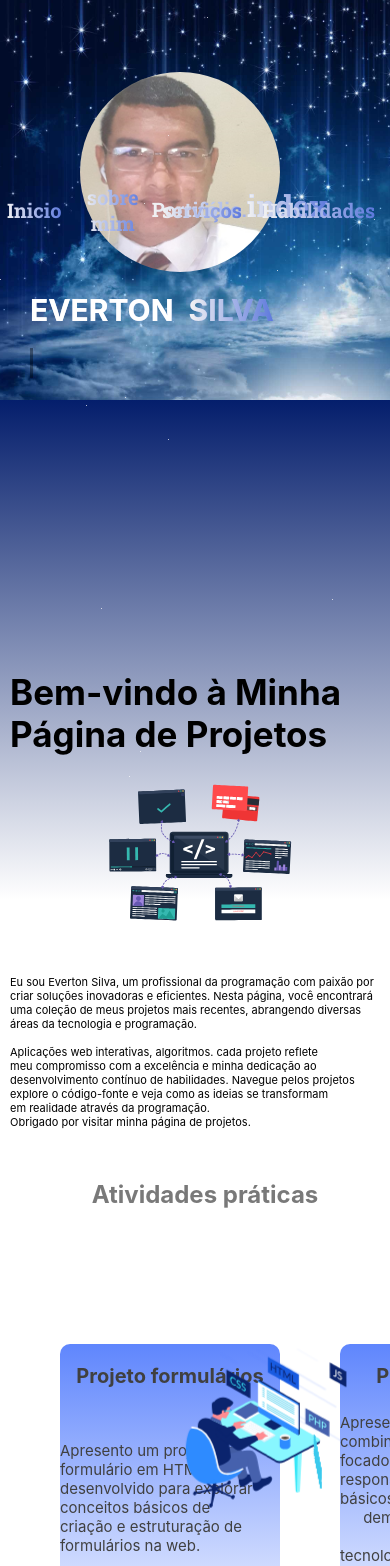
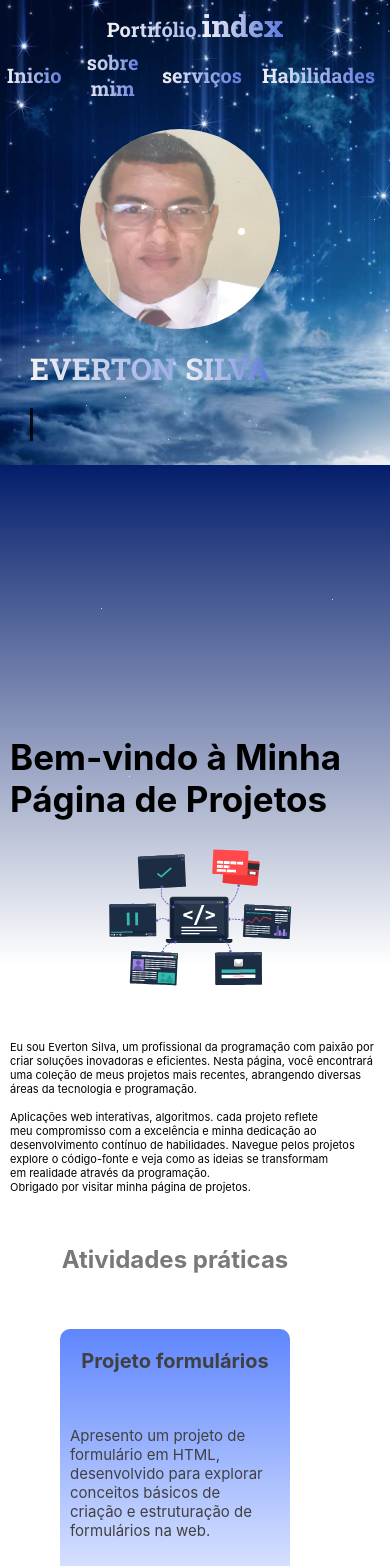
Before and after one commit to everton365/LandingPage, a React (Vite) app: page / in a window 390 px wide. Shown: the top 1566 px of the page. Built offline with nearby package versions, Linux system fonts and the light colour scheme.

Commit message:
responsividade

```diff
--- a/src/App.jsx
+++ b/src/App.jsx
@@ -153,7 +153,7 @@ function App() {
           <div className="link">
             <h3>Projeto Receita</h3>
             <div className="text-bnt">
-              <p>Apresento nosso projeto</p>
+              <p>Apresento um projeto</p>
               <p>combinando HTML e CSS, </p>
               <p>focado em criar um layout </p>
               <p>responsivo e conceitos</p>
@@ -167,7 +167,7 @@ function App() {
           <div className="link">
             <h3>Projeto Tabela</h3>
             <div className="text-bnt">
-              <p>Apresento nosso projeto de</p>
+              <p>Apresento um projeto de</p>
               <p>abelas em HTML, desenvolvido</p>
               <p>para explorar a estruturação e </p>
               <p>formatação de dados tabulares</p>
--- a/src/index.css
+++ b/src/index.css
@@ -21,6 +21,7 @@
   display: flex;
   position: absolute;
   flex-direction: row;
+  z-index: 10;
   font-family: "Roboto Slab", serif;
   margin-top: 10px;
   margin-left: 80px;
@@ -140,6 +141,10 @@ main {
   color: transparent;
 }
 
+.digito h1 {
+  font-family: "Roboto Slab", serif;
+}
+
 @keyframes mask {
   50% {
     border-right-color: transparent;
@@ -162,7 +167,7 @@ main {
 .digite1 {
   display: flex;
   font-size: 40px;
-  font-family: "inter", sans-serif;
+  font-family: "Roboto Slab", serif;
   margin-top: 20px;
   white-space: nowrap;
   color: #ffffff;
@@ -170,6 +175,10 @@ main {
   overflow: hidden;
   width: 23.3ch;
   animation: mask1 0.5s linear infinite, write1 15s steps(15, end) infinite;
+}
+
+.profile-section h2 {
+  font-family: "Roboto Slab", serif;
 }
 
 @keyframes mask1 {
@@ -299,6 +308,7 @@ h3 {
   flex-direction: column;
   align-items: flex-start;
   justify-content: center;
+  margin-left: 10px;
   width: 220px;
   height: 200px;
 }
@@ -470,6 +480,22 @@ footer {
     width: 400px;
     height: 2000;
   }
+  .title1 {
+    display: flex;
+    flex-direction: row;
+    justify-content: flex-start;
+    align-items: flex-start;
+    border: 2px solid rgba(0, 0, 0, 0);
+    z-index: 20;
+    margin-top: -350px;
+    margin-left: -10px;
+  }
+  .statusbar {
+    margin-top: -250px;
+  }
+  .statusbar button:nth-child(2)::after {
+    display: block;
+  }
   header {
     display: flex;
     flex-direction: column;
@@ -479,12 +505,15 @@ footer {
   }
   main {
     display: flex;
+    margin-top: 65px;
     flex-direction: column;
     justify-content: center;
     width: 400px;
   }
   /* Estilizando a seção */
   .profile-section {
+    display: flex;
+    height: 700px;
     border: 2px solid rgba(0, 0, 0, 0);
     justify-content: flex-start;
     align-items: flex-start;
@@ -510,9 +539,19 @@ footer {
     font-family: "inter", sans-serif;
     margin-top: 20px;
     white-space: nowrap;
-    color: #ffffff;
+    background-image: linear-gradient(to right, #f3f3f3, #5c78dc);
+    -webkit-background-clip: text;
+    background-clip: text;
+    color: transparent;
     overflow: hidden;
     width: 14.5ch;
+  }
+  .digite span {
+    margin-left: 10px;
+    background-image: linear-gradient(to right, #f3f3f3, #5c78dc);
+    -webkit-background-clip: text;
+    background-clip: text;
+    color: transparent;
   }
   .digite1 {
     display: flex;
@@ -528,12 +567,16 @@ footer {
   }
   .info-section {
     display: flex;
+    margin-top: 0px;
     height: 500px;
     width: 400px;
     margin-top: 0px;
     flex-direction: column;
     justify-content: center;
     background: linear-gradient(to bottom, #041e6c, #ffffff);
+  }
+  .profile-section img {
+    margin-top: 200px;
   }
   .info-section h2 {
     margin-top: 500px;
@@ -555,9 +598,9 @@ footer {
   }
   .praticas {
     display: flex;
-    flex-direction: row;
-    justify-content: space-evenly;
-    margin-top: 80px;
+    flex-direction: column;
+    justify-content: center;
+    margin-top: 0px;
     padding: 5px;
     width: 100%;
     max-width: 400px;
@@ -568,7 +611,7 @@ footer {
     justify-content: center;
     font-family: "inter", sans-serif;
     margin-top: 280px;
-    margin-left: 10px;
+    margin-left: -50px;
     margin-bottom: -30px;
     color: #797979;
   }
@@ -589,8 +632,8 @@ footer {
     position: absolute;
     z-index: 4;
     display: flex;
-    margin-top: 50px;
-    margin-left: 140px;
+    margin-bottom: -1700px;
+    margin-left: 180px;
     width: 200px;
   }
   footer {
--- a/src/index.scss
+++ b/src/index.scss
@@ -24,6 +24,7 @@ $text-secundary: "Roboto Slab", serif;
   display: flex;
   position: absolute;
   flex-direction: row;
+  z-index: 10;
   font-family: "Roboto Slab", serif;
   margin-top: 10px;
   margin-left: 80px;
@@ -141,6 +142,9 @@ main {
   background-clip: text;
   color: transparent;
 }
+.digito h1 {
+  font-family: $text-secundary;
+}
 
 @keyframes mask {
   50% {
@@ -167,7 +171,7 @@ main {
 .digite1 {
   display: flex;
   font-size: 40px;
-  font-family: $text-primary;
+  font-family: $text-secundary;
   margin-top: 20px;
   white-space: nowrap;
   color: #ffffff;
@@ -175,6 +179,9 @@ main {
   overflow: hidden;
   width: 23.3ch;
   animation: mask1 0.5s linear infinite, write1 15s steps(15, end) infinite;
+}
+.profile-section h2 {
+  font-family: $text-secundary;
 }
 
 @keyframes mask1 {
@@ -304,6 +311,7 @@ h3 {
   flex-direction: column;
   align-items: flex-start;
   justify-content: center;
+  margin-left: 10px;
   width: 220px;
   height: 200px;
 }
@@ -467,6 +475,7 @@ footer {
 }
 
 /* Adicione mais estilos específicos para telas menores aqui */
+
 @media only screen and (max-width: 500px) {
   body {
     display: flex;
@@ -474,6 +483,23 @@ footer {
     justify-content: center;
     width: 400px;
     height: 2000;
+  }
+
+  .title1 {
+    display: flex;
+    flex-direction: row;
+    justify-content: flex-start;
+    align-items: flex-start;
+    border: 2px solid #0000;
+    z-index: 20;
+    margin-top: -350px;
+    margin-left: -10px;
+  }
+  .statusbar {
+    margin-top: -250px;
+  }
+  .statusbar button:nth-child(2)::after {
+    display: block;
   }
   header {
     display: flex;
@@ -484,6 +510,7 @@ footer {
   }
   main {
     display: flex;
+    margin-top: 65px;
     flex-direction: column;
     justify-content: center;
     width: 400px;
@@ -491,6 +518,8 @@ footer {
 
   /* Estilizando a seção */
   .profile-section {
+    display: flex;
+    height: 700px;
     border: $border;
     justify-content: flex-start;
     align-items: flex-start;
@@ -518,10 +547,19 @@ footer {
     font-family: $text-primary;
     margin-top: 20px;
     white-space: nowrap;
-    color: #ffffff;
-
+    background-image: linear-gradient(to right, #f3f3f3, #5c78dc);
+    -webkit-background-clip: text;
+    background-clip: text;
+    color: transparent;
     overflow: hidden;
     width: 14.5ch;
+  }
+  .digite span {
+    margin-left: 10px;
+    background-image: linear-gradient(to right, #f3f3f3, #5c78dc);
+    -webkit-background-clip: text;
+    background-clip: text;
+    color: transparent;
   }
 
   .digite1 {
@@ -539,12 +577,17 @@ footer {
 
   .info-section {
     display: flex;
+    margin-top: 0px;
     height: 500px;
     width: 400px;
     margin-top: 0px;
     flex-direction: column;
     justify-content: center;
     background: linear-gradient(to bottom, #041e6c, #ffffff);
+  }
+
+  .profile-section img {
+    margin-top: 200px;
   }
 
   .info-section h2 {
@@ -568,9 +611,9 @@ footer {
   }
   .praticas {
     display: flex;
-    flex-direction: row;
-    justify-content: space-evenly;
-    margin-top: 80px;
+    flex-direction: column;
+    justify-content: center;
+    margin-top: 0px;
     padding: 5px;
     width: 100%;
     max-width: 400px;
@@ -582,7 +625,7 @@ footer {
     justify-content: center;
     font-family: $text-primary;
     margin-top: 280px;
-    margin-left: 10px;
+    margin-left: -50px;
     margin-bottom: -30px;
     color: #797979;
   }
@@ -604,8 +647,8 @@ footer {
     position: absolute;
     z-index: 4;
     display: flex;
-    margin-top: 50px;
-    margin-left: 140px;
+    margin-bottom: -1700px;
+    margin-left: 180px;
     width: 200px;
   }
   footer {
```
Also changed, not shown: 1 other file (tests, documents, lock files or other folders).
